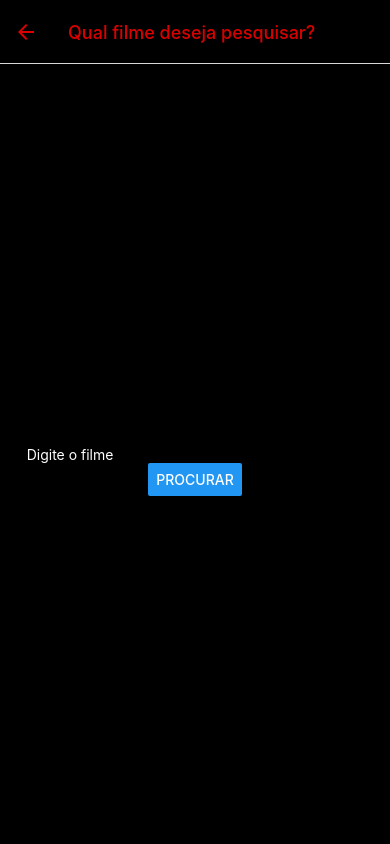
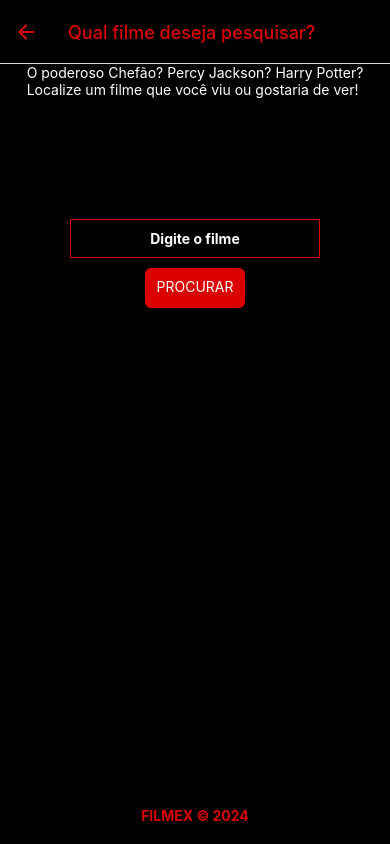
Before and after one commit to tanaka-11/filmex, a React Native app: screen /BuscarFilmes in a window 390 px wide. Built offline with nearby package versions, Linux system fonts and the light colour scheme.

Commit message:
estilização e melhorias

```diff
--- a/src/screens/BuscarFilmes.js
+++ b/src/screens/BuscarFilmes.js
@@ -1,4 +1,12 @@
-import { Button, StyleSheet, Text, View, TextInput, Alert } from "react-native";
+import {
+  Button,
+  StyleSheet,
+  Text,
+  View,
+  TextInput,
+  Alert,
+  Pressable,
+} from "react-native";
 import React from "react";
 import { useState } from "react";
 import SafeContainer from "../components/SafeContainer";
@@ -9,30 +17,87 @@ export default function BuscarFilmes() {
 
   // Botão com Alert
   const aoPressionarProcurar = () => {
-    Alert.alert(filmeDigitado);
+    if (filmeDigitado.trim() === "") {
+      Alert.alert("Digite o nome de um filme antes de procurar.");
+    } else {
+      Alert.alert(filmeDigitado);
+    }
   };
 
   return (
     <SafeContainer>
-      <View>
-        <Text>O poderoso Chefão? Percy Jackson? Harry Potter?</Text>
-        <Text>Localize um filme que você viu ou gostaria de ver!</Text>
+      <View style={estilos.background}>
+        <Text style={estilos.texto}>
+          O poderoso Chefão? Percy Jackson? Harry Potter?
+        </Text>
+        <Text style={estilos.texto}>
+          Localize um filme que você viu ou gostaria de ver!
+        </Text>
+      </View>
+
+      <View style={estilos.buscador}>
         <TextInput
           style={estilos.input}
           placeholder="Digite o filme"
-          onChangeText={(text) => setFilmeDigitado(text)}
+          placeholderTextColor="white"
+          returnKeyType="search"
+          onChangeText={(novoTexto) => setFilmeDigitado(novoTexto)}
+          onSubmitEditing={aoPressionarProcurar}
         />
+
+        <Pressable onPress={aoPressionarProcurar} style={estilos.botaoBuscar}>
+          <Text style={estilos.textoBotao}>Procurar</Text>
+        </Pressable>
       </View>
 
-      <View>
-        <Button title="Procurar" onPress={aoPressionarProcurar} />
-      </View>
+      <Text style={estilos.textoRodape}>FILMEX &copy; 2024</Text>
     </SafeContainer>
   );
 }
 
 const estilos = StyleSheet.create({
+  background: {
+    flex: 1,
+  },
+
   input: {
+    color: "#db0000",
+    fontWeight: "bold",
+    borderColor: "#db0000",
+    borderWidth: 1,
+    padding: 10,
+    margin: 10,
+    width: 250,
+    textAlign: "center",
+  },
+
+  buscador: {
+    flex: 4,
+    alignItems: "center",
+  },
+
+  texto: {
     color: "white",
   },
+
+  textoBotao: {
+    color: "white",
+    textTransform: "uppercase",
+    textAlign: "center",
+    margin: 10,
+  },
+
+  textoRodape: {
+    color: "#db0000",
+    fontWeight: "bold",
+    textAlign: "center",
+    marginVertical: 20,
+  },
+
+  botaoBuscar: {
+    backgroundColor: "#db0000",
+    width: 100,
+    height: 40,
+    borderRadius: 6,
+  },
 });
--- a/src/screens/Home.js
+++ b/src/screens/Home.js
@@ -85,7 +85,7 @@ const estilos = StyleSheet.create({
   titulo: {
     fontFamily: "Oswald-Medium",
     fontSize: 90,
-    color: "#e42233",
+    color: "#db0000",
     textTransform: "uppercase",
   },
 
```
